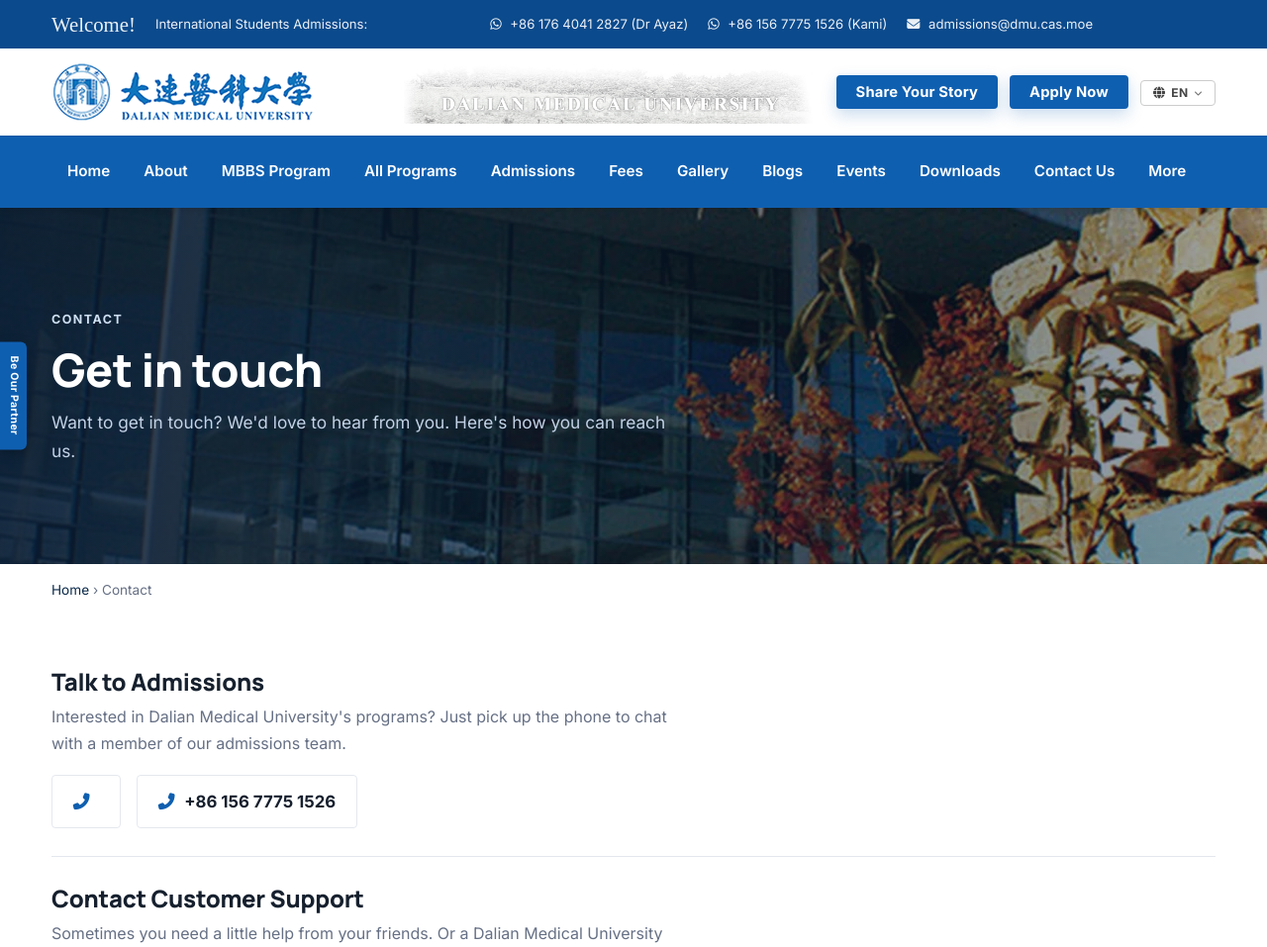
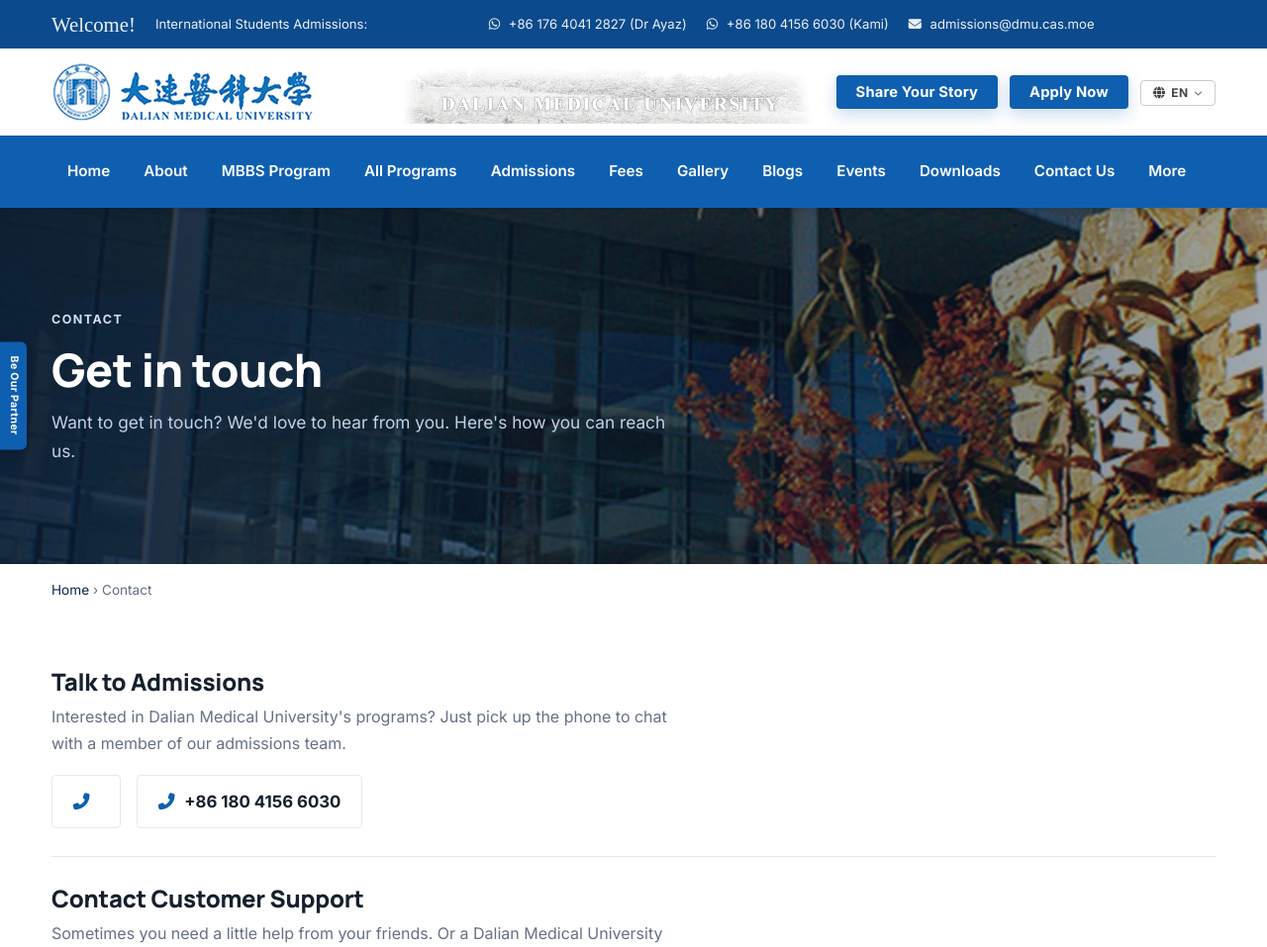
Before and after one commit to niaz8269/DMU, a Laravel app: page /contact in a window 1280 px wide. Shown: the top 957 px of the page at 99% size. Run offline with Laravel 12, Linux system fonts and the light colour scheme; data that the repository does not hold is empty; parts of the project's set-up code (start-up, migrations or seed data) failed here and were passed over; some libraries are stand-ins or nearby versions.

Commit message:
Keep Dr Ayaz WhatsApp; Kami WhatsApp is +86 180 4156 6030

```diff
--- a/database/dmu-content.sql
+++ b/database/dmu-content.sql
@@ -48,7 +48,7 @@ INSERT INTO gallery (title, category, image_path, sort_order, is_published) VALU
 -- ---------- consultants ----------
 UPDATE consultants SET name='Dr. Ayaz', role='Admissions Consultant (consultation)', whatsapp='+8617640412827', email='info@dmu.cas.moe', wechat=NULL,
   photo='images/avatar.svg', qr_image='images/drayazqr.jpg' WHERE id=4;
-UPDATE consultants SET name='Kami', role='Admissions Consultant', whatsapp='+8615677751526', email='admissions@dmu.cas.moe', wechat=NULL,
+UPDATE consultants SET name='Kami', role='Admissions Consultant', whatsapp='+8618041566030', email='admissions@dmu.cas.moe', wechat=NULL,
   photo='images/avatar.svg', qr_image='images/kamiqr.jpeg' WHERE id=5;
 UPDATE consultants SET name='General Inquiry', role='CAS Admissions Support', whatsapp=NULL, email='info@dmu.cas.moe', wechat=NULL,
   photo='images/logo.png', qr_image='images/wechat.png' WHERE id=6;
@@ -101,9 +101,9 @@ UPDATE site_settings SET setting_value = CASE setting_key
  WHEN 'site_name' THEN 'Dalian Medical University'
  WHEN 'hero_headline' THEN 'Study MBBS in China at Dalian Medical University'
  WHEN 'hero_subtext' THEN 'MOE-listed, English-taught MBBS in Dalian, Liaoning, with published fees and a clear way to apply.'
- WHEN 'contact_phone' THEN '+8615677751526'
+ WHEN 'contact_phone' THEN '+8618041566030'
  WHEN 'contact_phone2' THEN '+8617640412827'
- WHEN 'contact_phone_pk' THEN '+8615677751526'
+ WHEN 'contact_phone_pk' THEN '+8618041566030'
  WHEN 'contact_whatsapp' THEN '+8617640412827'
  WHEN 'contact_email' THEN 'info@dmu.cas.moe'
  WHEN 'admissions_email' THEN 'admissions@dmu.cas.moe'
--- a/site/app/Support/SiteChrome.php
+++ b/site/app/Support/SiteChrome.php
@@ -63,7 +63,7 @@ class SiteChrome
     public function top(): array
     {
         $cn = Settings::get('contact_phone2', '+86 176 4041 2827');
-        $pk = Settings::get('contact_phone_pk', '+86 156 7775 1526');
+        $pk = Settings::get('contact_phone_pk', '+86 180 4156 6030');
 
         return [
             'wa_cn'        => $cn,
--- a/site/public/lang/en.json
+++ b/site/public/lang/en.json
@@ -109,7 +109,7 @@
     "news2_title": "March 2027 Intake",
     "news2_desc": "Applications for the March 2027 intake opened on 20 October 2026. Confirm the closing date with admissions.",
     "contact_address": "Dalian Medical University, Dalian, Liaoning, China",
-    "contact_phone": "Dr Ayaz +86 176 4041 2827 / Kami +86 156 7775 1526",
+    "contact_phone": "Dr Ayaz +86 176 4041 2827 / Kami +86 180 4156 6030",
     "contact_hours": "DMU admissions office: 8:30-11:30, 13:20-16:30 (Beijing time)",
     "copyright": "© Copyright 2027 Dalian Medical University All Rights Reserved",
     "copyright_sub": "Designed for International Students Admissions",
@@ -265,7 +265,7 @@
     "leadership_p1": "Information about the university's leadership and faculty is published by the university on its English website, english.dmu.edu.cn.",
     "leadership_li1": "See english.dmu.edu.cn for the university's own leadership pages.",
     "leadership_li2": "Admissions questions: admissions@dmu.cas.moe.",
-    "leadership_li3": "WhatsApp: +86 176 4041 2827 or +86 156 7775 1526.",
+    "leadership_li3": "WhatsApp: +86 176 4041 2827 or +86 180 4156 6030.",
     "vision_p1": "Dalian Medical University trains students in medicine, dentistry, pharmacy and related fields on a campus of 1,510,000 square metres in Lvshunkou District, Dalian.",
     "vision_li1": "Six disciplines in the top 1% of ESI global rankings, according to DMU.",
     "vision_li2": "Three directly affiliated hospitals and 14 affiliated hospitals in total.",
--- a/site/public/lang/fr.json
+++ b/site/public/lang/fr.json
@@ -109,7 +109,7 @@
     "news2_title": "Rentrée de mars 2027",
     "news2_desc": "Les candidatures pour la rentrée de mars 2027 ont ouvert le 20 octobre 2026. Confirmez la date limite auprès des admissions.",
     "contact_address": "Université médicale de Dalian, Dalian, Liaoning, Chine",
-    "contact_phone": "Dr Ayaz +86 176 4041 2827 / Kami +86 156 7775 1526",
+    "contact_phone": "Dr Ayaz +86 176 4041 2827 / Kami +86 180 4156 6030",
     "contact_hours": "Bureau des admissions du DMU : 8h30-11h30, 13h20-16h30 (heure de Pékin)",
     "copyright": "© Copyright 2027 Université médicale de Dalian – Tous droits réservés",
     "copyright_sub": "Conçu pour les admissions des étudiants internationaux",
@@ -265,7 +265,7 @@
     "leadership_p1": "Les informations sur la direction et le corps enseignant sont publiées par l'université sur son site anglais, english.dmu.edu.cn.",
     "leadership_li1": "Consultez english.dmu.edu.cn pour les pages de direction de l'université.",
     "leadership_li2": "Questions sur les admissions : admissions@dmu.cas.moe.",
-    "leadership_li3": "WhatsApp : +86 176 4041 2827 ou +86 156 7775 1526.",
+    "leadership_li3": "WhatsApp : +86 176 4041 2827 ou +86 180 4156 6030.",
     "vision_p1": "L'Université médicale de Dalian forme des étudiants en médecine, dentisterie, pharmacie et disciplines connexes sur un campus de 1 510 000 m² dans le district de Lvshunkou, à Dalian.",
     "vision_li1": "Six disciplines dans le top 1 % du classement mondial ESI, selon le DMU.",
     "vision_li2": "Trois hôpitaux directement affiliés et 14 hôpitaux affiliés au total.",
--- a/site/public/lang/zh.json
+++ b/site/public/lang/zh.json
@@ -109,7 +109,7 @@
     "news2_title": "2027年3月入学",
     "news2_desc": "2027年3月入学申请已于2026年10月20日开放。截止日期请向招生办公室确认。",
     "contact_address": "大连医科大学，中国辽宁大连",
-    "contact_phone": "Dr Ayaz +86 176 4041 2827 / Kami +86 156 7775 1526",
+    "contact_phone": "Dr Ayaz +86 176 4041 2827 / Kami +86 180 4156 6030",
     "contact_hours": "DMU招生办公室：8:30-11:30，13:20-16:30（北京时间）",
     "copyright": "© 版权所有 2027 大连医科大学",
     "copyright_sub": "专为国际学生招生设计",
@@ -265,7 +265,7 @@
     "leadership_p1": "有关学校领导和师资的信息由学校在其英文网站 english.dmu.edu.cn 上发布。",
     "leadership_li1": "请访问 english.dmu.edu.cn 查看学校官方的领导介绍页面。",
     "leadership_li2": "招生咨询：admissions@dmu.cas.moe。",
-    "leadership_li3": "WhatsApp：+86 176 4041 2827 或 +86 156 7775 1526。",
+    "leadership_li3": "WhatsApp：+86 176 4041 2827 或 +86 180 4156 6030。",
     "vision_p1": "大连医科大学在大连旅顺口区占地151万平方米的校园内培养医学、口腔医学、药学及相关专业的学生。",
     "vision_li1": "据DMU介绍，六个学科进入ESI全球前1%。",
     "vision_li2": "三所直属附属医院，附属医院共14所。",
--- a/site/resources/guides/mbbs-in-china-2027.php
+++ b/site/resources/guides/mbbs-in-china-2027.php
@@ -140,7 +140,7 @@ return [
         ]],
 
         ['id' => 'contacts', 'eyebrow' => 'Contact', 'h' => 'Who to ask', 'p' => [
-            "CAS can be reached at admissions@dmu.cas.moe or info@dmu.cas.moe, and by WhatsApp: Dr Ayaz on +86 176 4041 2827 for consultation and Kami on +86 156 7775 1526 for admissions. The university's own admissions office is on +86-411-86110202 or dmunewstudent@163.com, open 08:30 to 11:30 and 13:20 to 16:30 Beijing time.",
+            "CAS can be reached at admissions@dmu.cas.moe or info@dmu.cas.moe, and by WhatsApp: Dr Ayaz on +86 176 4041 2827 for consultation and Kami on +86 180 4156 6030 for admissions. The university's own admissions office is on +86-411-86110202 or dmunewstudent@163.com, open 08:30 to 11:30 and 13:20 to 16:30 Beijing time.",
         ], 'img' => ['src' => 'assets/images/dmu/dmu-library.webp', 'alt' => 'The Dalian Medical University library building with its sign at the entrance', 'caption' => 'The library building on campus.']],
     ],
     'faqs' => [
--- a/site/resources/guides/mbbs-in-china-admission-calendar-2027.php
+++ b/site/resources/guides/mbbs-in-china-admission-calendar-2027.php
@@ -86,7 +86,7 @@ return [
         ]],
 
         ['id' => 'contact', 'eyebrow' => 'Help', 'h' => 'Where to confirm dates', 'p' => [
-            "CAS can be reached at admissions@dmu.cas.moe, or by WhatsApp with Kami on +86 156 7775 1526 for admissions questions. DMU's own admissions office is on +86-411-86110202 or dmunewstudent@163.com, open 08:30 to 11:30 and 13:20 to 16:30 Beijing time.",
+            "CAS can be reached at admissions@dmu.cas.moe, or by WhatsApp with Kami on +86 180 4156 6030 for admissions questions. DMU's own admissions office is on +86-411-86110202 or dmunewstudent@163.com, open 08:30 to 11:30 and 13:20 to 16:30 Beijing time.",
         ], 'link' => ['mbbs-in-china-2027', 'Read the complete MBBS in China 2027 guide'], 'img' => ['src' => 'assets/images/dmu/dmu-campus-lake-view.webp', 'alt' => 'Lawns and a sea view on the Dalian Medical University campus', 'caption' => 'The campus lawns with the sea beyond.']],
     ],
     'faqs' => [
--- a/site/resources/guides/mbbs-in-china-for-bangladeshi-nepali-students.php
+++ b/site/resources/guides/mbbs-in-china-for-bangladeshi-nepali-students.php
@@ -188,7 +188,7 @@ return [
         ], 'img' => ['src' => 'assets/images/dmu/dalian-city-view.webp', 'alt' => 'Aerial view of the centre of Dalian with city buildings and roads', 'caption' => 'Dalian city centre from above.']],
 
         ['id' => 'contact', 'eyebrow' => 'Contact', 'h' => 'How to reach us', 'p' => [
-            "Write to admissions@dmu.cas.moe or info@dmu.cas.moe. On WhatsApp, Dr Ayaz handles consultation at +86 176 4041 2827 and Kami handles admissions at +86 156 7775 1526. DMU's own admissions office can be reached on +86-411-86110202 or dmunewstudent@163.com, from 08:30 to 11:30 and from 13:20 to 16:30 Beijing time.",
+            "Write to admissions@dmu.cas.moe or info@dmu.cas.moe. On WhatsApp, Dr Ayaz handles consultation at +86 176 4041 2827 and Kami handles admissions at +86 180 4156 6030. DMU's own admissions office can be reached on +86-411-86110202 or dmunewstudent@163.com, from 08:30 to 11:30 and from 13:20 to 16:30 Beijing time.",
             "Tell us your country, your marks and your intake. We will tell you what DMU has published and point you to your council for the rest.",
         ]],
     ],
--- a/site/resources/guides/mbbs-in-china-for-indian-students.php
+++ b/site/resources/guides/mbbs-in-china-for-indian-students.php
@@ -178,7 +178,7 @@ return [
         ], 'img' => ['src' => 'assets/images/dmu/dalian-city-view.webp', 'alt' => 'Aerial view of the centre of Dalian city', 'caption' => 'Dalian city centre from the air.']],
 
         ['id' => 'contact', 'eyebrow' => 'Next step', 'h' => 'Speak to admissions', 'p' => [
-            "Write to admissions@dmu.cas.moe or info@dmu.cas.moe, or use WhatsApp: Dr Ayaz for consultation on +86 176 4041 2827 and Kami for admissions on +86 156 7775 1526. DMU's own office can be reached on +86-411-86110202 or at dmunewstudent@163.com, between 08:30 and 11:30 and between 13:20 and 16:30 Beijing time.",
+            "Write to admissions@dmu.cas.moe or info@dmu.cas.moe, or use WhatsApp: Dr Ayaz for consultation on +86 176 4041 2827 and Kami for admissions on +86 180 4156 6030. DMU's own office can be reached on +86-411-86110202 or at dmunewstudent@163.com, between 08:30 and 11:30 and between 13:20 and 16:30 Beijing time.",
             "Send your marks, your intended intake and your questions about NEET and NMC. We will tell you what DMU has published, and we will point you to the regulator for the rest.",
         ]],
     ],
--- a/site/resources/guides/mbbs-in-china-for-pakistani-students.php
+++ b/site/resources/guides/mbbs-in-china-for-pakistani-students.php
@@ -212,7 +212,7 @@ return [
         ], 'img' => ['src' => 'assets/images/dmu/dalian-city-view.webp', 'alt' => 'Aerial view of the centre of Dalian city', 'caption' => 'Dalian city centre from above.']],
 
         ['id' => 'contact', 'eyebrow' => 'Talk to us', 'h' => 'Who to contact', 'p' => [
-            "CAS can be reached by email at admissions@dmu.cas.moe or info@dmu.cas.moe. For a first conversation, Dr Ayaz takes consultation enquiries on WhatsApp at +86 176 4041 2827. Kami handles admissions questions at +86 156 7775 1526. DMU's own admissions office can be called on +86-411-86110202 or emailed at dmunewstudent@163.com, with office hours from 08:30 to 11:30 and 13:20 to 16:30 Beijing time.",
+            "CAS can be reached by email at admissions@dmu.cas.moe or info@dmu.cas.moe. For a first conversation, Dr Ayaz takes consultation enquiries on WhatsApp at +86 176 4041 2827. Kami handles admissions questions at +86 180 4156 6030. DMU's own admissions office can be called on +86-411-86110202 or emailed at dmunewstudent@163.com, with office hours from 08:30 to 11:30 and 13:20 to 16:30 Beijing time.",
             "Tell us your marks, your intake and the questions you have. We will say clearly what we can confirm, what we cannot, and who to ask.",
         ]],
     ],
--- a/site/resources/guides/mbbs-in-china-spring-intake-2027.php
+++ b/site/resources/guides/mbbs-in-china-spring-intake-2027.php
@@ -86,7 +86,7 @@ return [
             'Is the hostel available from the first day?',
         ], 'sub' => [
             ['h' => 'Where to ask', 'p' => [
-                "CAS admissions can be reached at admissions@dmu.cas.moe or on WhatsApp with Kami at +86 156 7775 1526. DMU's own office is on +86-411-86110202 or dmunewstudent@163.com, open 08:30 to 11:30 and 13:20 to 16:30 Beijing time.",
+                "CAS admissions can be reached at admissions@dmu.cas.moe or on WhatsApp with Kami at +86 180 4156 6030. DMU's own office is on +86-411-86110202 or dmunewstudent@163.com, open 08:30 to 11:30 and 13:20 to 16:30 Beijing time.",
             ]],
         ]],
 
--- a/site/resources/guides/mbbs-in-china-vs-pakistan.php
+++ b/site/resources/guides/mbbs-in-china-vs-pakistan.php
@@ -179,7 +179,7 @@ return [
         ]],
 
         ['id' => 'next', 'eyebrow' => 'Talk to us', 'h' => 'When you are ready to ask DMU questions', 'p' => [
-            "You can reach CAS at admissions@dmu.cas.moe or info@dmu.cas.moe. On WhatsApp, Dr Ayaz handles consultation at +86 176 4041 2827 and Kami handles admissions at +86 156 7775 1526. DMU's own admissions office can be called on +86-411-86110202, or emailed at dmunewstudent@163.com, from 08:30 to 11:30 and 13:20 to 16:30 Beijing time.",
+            "You can reach CAS at admissions@dmu.cas.moe or info@dmu.cas.moe. On WhatsApp, Dr Ayaz handles consultation at +86 176 4041 2827 and Kami handles admissions at +86 180 4156 6030. DMU's own admissions office can be called on +86-411-86110202, or emailed at dmunewstudent@163.com, from 08:30 to 11:30 and 13:20 to 16:30 Beijing time.",
             "If after reading this you conclude that a Pakistani private college is the right choice for your family, that is a legitimate outcome, and we would rather you chose it with open eyes than apply to us without them.",
         ], 'img' => ['src' => 'assets/images/dmu/dalian-city-view.webp', 'alt' => 'Aerial view of the centre of Dalian city', 'caption' => 'Dalian city centre from above.']],
     ],
--- a/site/resources/guides/mbbs-in-china-vs-russia-georgia-kyrgyzstan.php
+++ b/site/resources/guides/mbbs-in-china-vs-russia-georgia-kyrgyzstan.php
@@ -152,7 +152,7 @@ return [
         ]],
 
         ['id' => 'contact', 'eyebrow' => 'Talk to us', 'h' => 'Ask DMU your questions', 'p' => [
-            "Write to admissions@dmu.cas.moe or info@dmu.cas.moe. On WhatsApp, Dr Ayaz handles consultation at +86 176 4041 2827 and Kami handles admissions at +86 156 7775 1526. DMU's own admissions office can be called on +86-411-86110202 or emailed at dmunewstudent@163.com, from 08:30 to 11:30 and 13:20 to 16:30 Beijing time.",
+            "Write to admissions@dmu.cas.moe or info@dmu.cas.moe. On WhatsApp, Dr Ayaz handles consultation at +86 176 4041 2827 and Kami handles admissions at +86 180 4156 6030. DMU's own admissions office can be called on +86-411-86110202 or emailed at dmunewstudent@163.com, from 08:30 to 11:30 and 13:20 to 16:30 Beijing time.",
             "If you decide another country suits you better, we would rather you made that choice with open eyes.",
         ]],
     ],
--- a/site/resources/views/auth/login.blade.php
+++ b/site/resources/views/auth/login.blade.php
@@ -314,7 +314,7 @@
 					<div class="fw-bold pb-2 mb-4 fs-5 text-jmu-primary border-bottom border-success border-opacity-50" data-i18n="login.contact_info_title">Contact Information</div>
 					<ul class="list-unstyled small">
 						<li class="mb-2"><i class="bi bi-geo-alt-fill me-2 text-jmu-primary"></i> <span data-i18n="login.contact_address">Dalian Medical University, Dalian, Liaoning, China</span></li>
-						<li class="mb-2"><i class="bi bi-telephone-fill me-2 text-jmu-primary"></i> <span data-i18n="login.contact_phone">Dr Ayaz +86 176 4041 2827 / Kami +86 156 7775 1526</span> </li>
+						<li class="mb-2"><i class="bi bi-telephone-fill me-2 text-jmu-primary"></i> <span data-i18n="login.contact_phone">Dr Ayaz +86 176 4041 2827 / Kami +86 180 4156 6030</span> </li>
 						<li class="mb-2"><i class="bi bi-envelope-fill me-2 text-jmu-primary"></i> admissions@dmu.cas.moe</li>
 						<li><i class="bi bi-clock-fill me-2 text-jmu-primary"></i> <span data-i18n="login.contact_hours">Mon-Fri: 8:30 AM - 5:00 PM (CST)</span></li>
 					</ul>
--- a/site/resources/views/pages/about.blade.php
+++ b/site/resources/views/pages/about.blade.php
@@ -81,7 +81,7 @@
                                 <ul>
                                     <li>See english.dmu.edu.cn for the university's own leadership pages.</li>
                                     <li>Admissions questions: admissions@dmu.cas.moe.</li>
-                                    <li>WhatsApp: +86 176 4041 2827 or +86 156 7775 1526.</li>
+                                    <li>WhatsApp: +86 176 4041 2827 or +86 180 4156 6030.</li>
                                 </ul>
                             </div>
                             <div class="col-lg-5 about-media">
--- a/site/resources/views/pages/admissions.blade.php
+++ b/site/resources/views/pages/admissions.blade.php
@@ -115,7 +115,7 @@
                                     <div class="card-body p-4">
                                         <h5 class="card-title"><i class="fas fa-headset me-2 text-primary"></i><span data-i18n="admissions.admissions_contact">Admissions Office Contact</span></h5>
                                         <div class="contact-info mt-3">
-                                            <p><i class="fas fa-phone me-2"></i> <strong>Phone:</strong> {{ \App\Support\Settings::get('contact_phone2', '+86 176 4041 2827') }} / {{ \App\Support\Settings::get('contact_phone_pk', '+86 156 7775 1526') }}  </p>
+                                            <p><i class="fas fa-phone me-2"></i> <strong>Phone:</strong> {{ \App\Support\Settings::get('contact_phone2', '+86 176 4041 2827') }} / {{ \App\Support\Settings::get('contact_phone_pk', '+86 180 4156 6030') }}  </p>
                                             <p><i class="fas fa-envelope me-2"></i> <strong>Email:</strong> admissions@dmu.cas.moe</p>
                                             <p><i class="fas fa-map-marker-alt me-2"></i> <strong>Address:</strong> No. 9 West Section, Lvshun South Road, Lvshunkou District, Dalian, Liaoning, China 116044</p>
                                         </div>
--- a/site/resources/views/pages/contact.blade.php
+++ b/site/resources/views/pages/contact.blade.php
@@ -28,9 +28,9 @@
                     <i class="fas fa-phone-alt"></i>
                     <span>{{ $phone }}</span>
                 </a>
-                <a href="tel:+8615677751526" class="phone-link" target="_blank" rel="noopener noreferrer">
+                <a href="tel:+8618041566030" class="phone-link" target="_blank" rel="noopener noreferrer">
                     <i class="fas fa-phone-alt"></i>
-                    <span>+86 156 7775 1526</span>
+                    <span>+86 180 4156 6030</span>
                 </a>
             </div>
         </section>
@@ -64,7 +64,7 @@
                             <strong>Phone:</strong>
                             <div>
                                 <a href="tel:+8617640412827" target="_blank" rel="noopener noreferrer">+86 176 4041 2827</a> (Dr Ayaz, consultation)<br />
-                                <a href="tel:+8615677751526" target="_blank" rel="noopener noreferrer">+86 156 7775 1526</a> (Kami, admissions)
+                                <a href="tel:+8618041566030" target="_blank" rel="noopener noreferrer">+86 180 4156 6030</a> (Kami, admissions)
                             </div>
                         </div>
 
@@ -111,7 +111,7 @@
                 <div class="form-row">
                     <div class="form-group-half">
                         <label for="phone">Phone Number</label>
-                        <input type="tel" id="phone" name="phone" class="form-control" placeholder="+86 156 7775 1526" />
+                        <input type="tel" id="phone" name="phone" class="form-control" placeholder="+86 180 4156 6030" />
                         <div class="form-feedback"></div>
                     </div>
                     <div class="form-group-half">
--- a/site/resources/views/pages/index.blade.php
+++ b/site/resources/views/pages/index.blade.php
@@ -305,7 +305,7 @@ document.addEventListener('DOMContentLoaded', function() {
             <div class="col-md-4"><div class="dmu-matrix__card dmu-matrix__card--wa">
                 <i class="fab fa-whatsapp"></i><b>WhatsApp</b>
                 <a href="https://wa.me/8617640412827" target="_blank" rel="noopener noreferrer">+86 176 4041 2827 (Dr Ayaz)</a>
-                <a href="https://wa.me/8615677751526" target="_blank" rel="noopener noreferrer">+86 156 7775 1526 (Kami)</a>
+                <a href="https://wa.me/8618041566030" target="_blank" rel="noopener noreferrer">+86 180 4156 6030 (Kami)</a>
                 <a href="mailto:admissions@dmu.cas.moe">admissions@dmu.cas.moe</a>
             </div></div>
         </div>
--- a/site/resources/views/portal/edit-details.blade.php
+++ b/site/resources/views/portal/edit-details.blade.php
@@ -467,7 +467,7 @@
 </div>
 
 <footer class="p-foot">
-  <p class="mb-1">Need help? WhatsApp Dr Ayaz {{ \App\Support\Settings::get('contact_phone2', '+86 176 4041 2827') }} / Kami {{ \App\Support\Settings::get('contact_phone_pk', '+86 156 7775 1526') }} &middot; {{ \App\Support\Settings::get('contact_email', 'admissions@dmu.cas.moe') }}</p>
+  <p class="mb-1">Need help? WhatsApp Dr Ayaz {{ \App\Support\Settings::get('contact_phone2', '+86 176 4041 2827') }} / Kami {{ \App\Support\Settings::get('contact_phone_pk', '+86 180 4156 6030') }} &middot; {{ \App\Support\Settings::get('contact_email', 'admissions@dmu.cas.moe') }}</p>
   <p class="mb-0">{{ \App\Support\Cms::portal('copyright') }} International Students Admissions.</p>
 </footer>
 
--- a/site/resources/views/portal/front.blade.php
+++ b/site/resources/views/portal/front.blade.php
@@ -93,7 +93,7 @@
           <h2 data-i18n="login.contact_info_title">Contact Information</h2>
           <ul class="p-list">
             <li><i class="bi bi-geo-alt-fill"></i><div>Dalian Medical University, Dalian, Liaoning, China</div></li>
-            <li><i class="bi bi-telephone-fill"></i><div>Dr Ayaz {{ \App\Support\Settings::get('contact_phone2', '+86 176 4041 2827') }}<small>Kami {{ \App\Support\Settings::get('contact_phone_pk', '+86 156 7775 1526') }}</small></div></li>
+            <li><i class="bi bi-telephone-fill"></i><div>Dr Ayaz {{ \App\Support\Settings::get('contact_phone2', '+86 176 4041 2827') }}<small>Kami {{ \App\Support\Settings::get('contact_phone_pk', '+86 180 4156 6030') }}</small></div></li>
             <li><i class="bi bi-envelope-fill"></i><div>{{ \App\Support\Settings::get('contact_email', 'admissions@dmu.cas.moe') }}</div></li>
             <li><i class="bi bi-clock-fill"></i><div>Mon-Fri: 8:30 AM - 5:00 PM (CST)</div></li>
           </ul>
```
